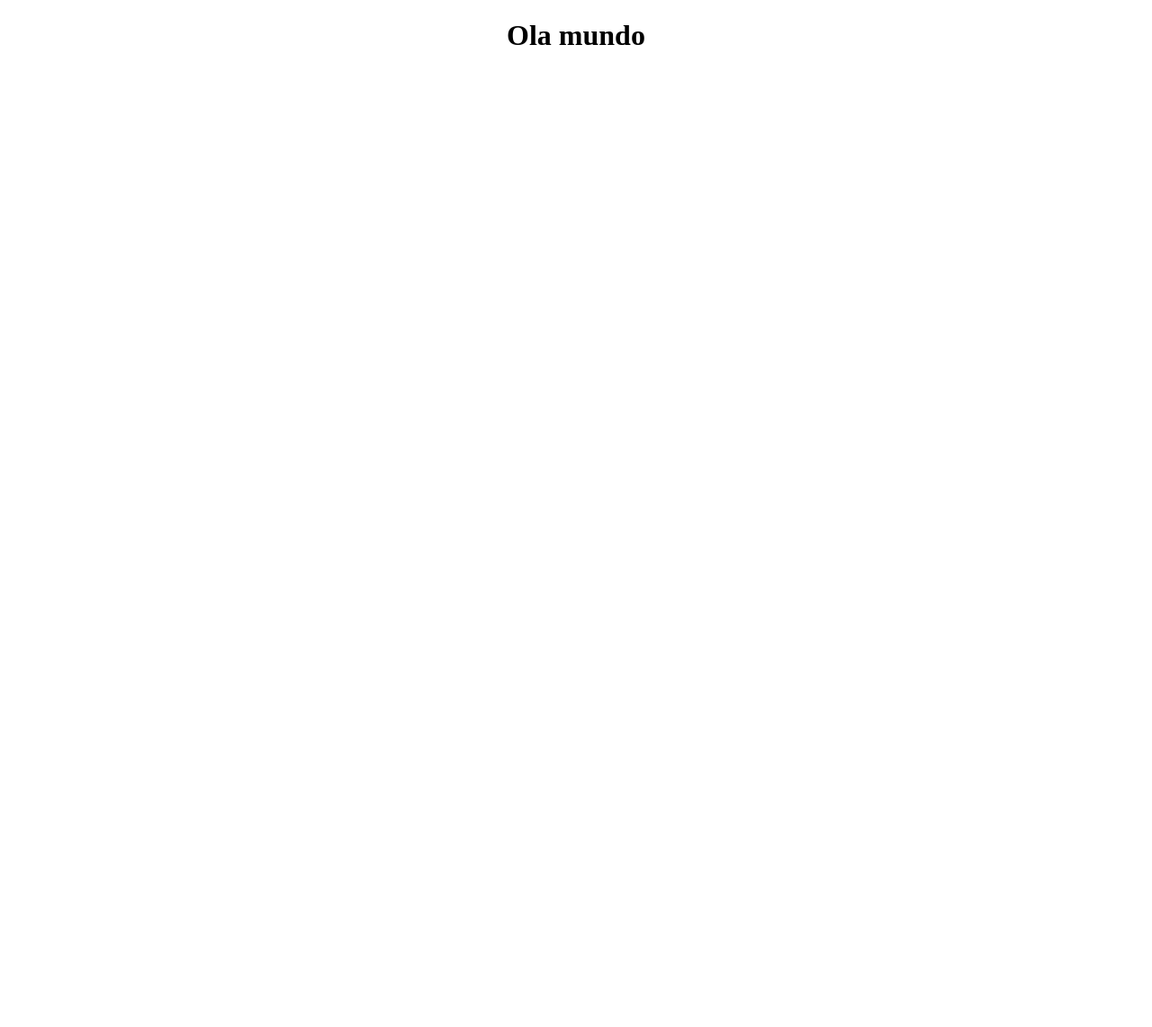
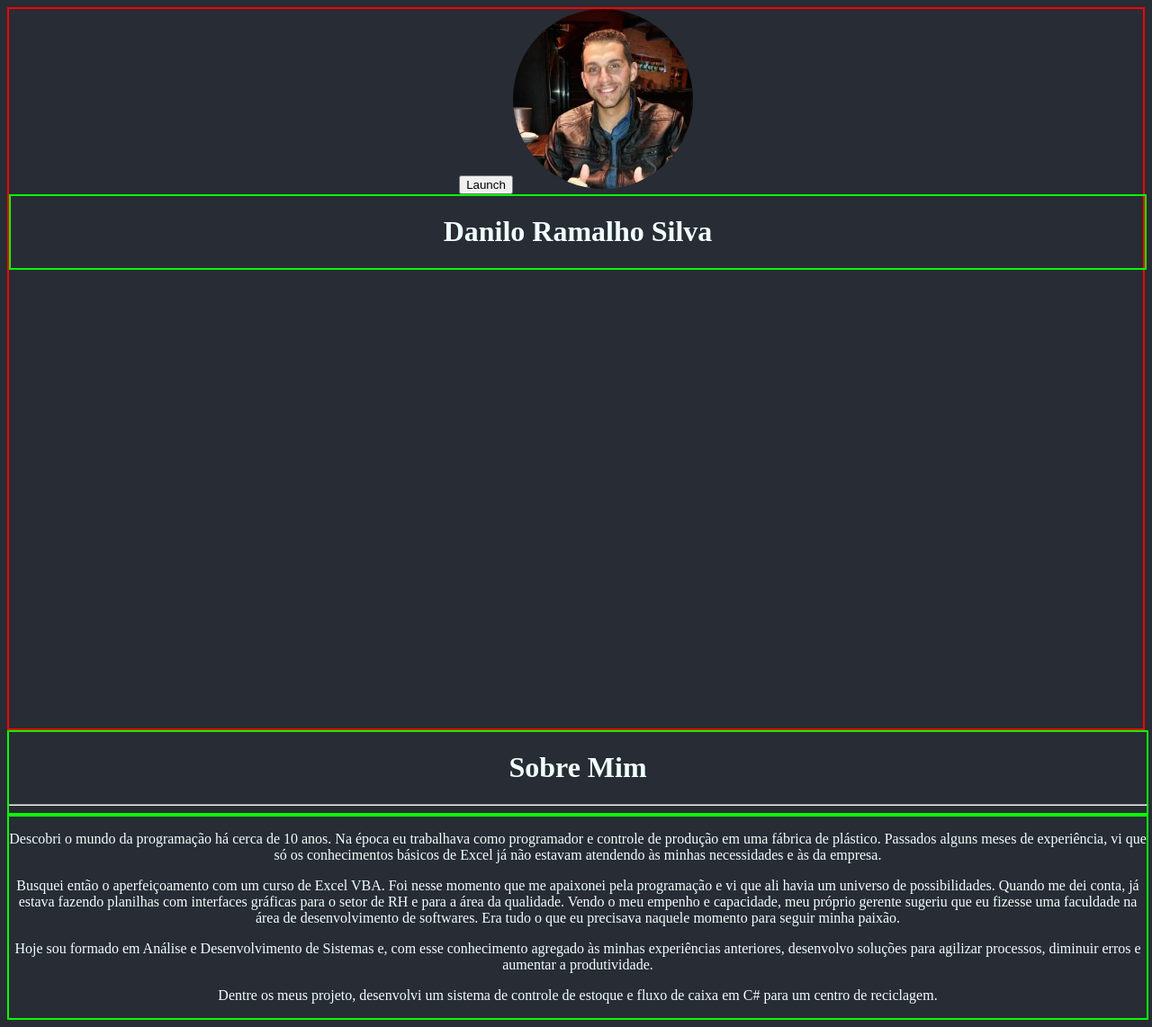
Before and after one commit to DaniloRamalhoSilva/daniloramalhosilva.github.io, a React (Create React App) app: page / in a window 1280 px wide. Shown: the whole page at 90% size. Before the commit the page ends 800 px from the top, so only its background shows below. Built offline with nearby package versions, Linux system fonts and the light colour scheme.

Commit message:
Criando home

```diff
--- a/package.json
+++ b/package.json
@@ -9,8 +9,10 @@
     "@testing-library/jest-dom": "^5.16.5",
     "@testing-library/react": "^13.4.0",
     "@testing-library/user-event": "^13.5.0",
+    "bootstrap": "^5.2.2",
     "gh-pages": "^4.0.0",
     "react": "^18.2.0",
+    "react-bootstrap": "^2.5.0",
     "react-dom": "^18.2.0",
     "react-scripts": "5.0.1",
     "web-vitals": "^2.1.4"
--- a/src/App.css
+++ b/src/App.css
@@ -1,38 +1,21 @@
-.App {
+body {
+  background-color: #282c34;
+  color: azure;
   text-align: center;
 }
 
-.App-logo {
-  height: 40vmin;
-  pointer-events: none;
+.testRowHome {
+ border: solid 2px red;
+ height: 100vh;
+
 }
 
-@media (prefers-reduced-motion: no-preference) {
-  .App-logo {
-    animation: App-logo-spin infinite 20s linear;
-  }
+.testCol {
+  border: solid 2px rgb(9, 255, 0);
+  width: 100%;
 }
 
-.App-header {
-  background-color: #282c34;
-  min-height: 100vh;
-  display: flex;
-  flex-direction: column;
-  align-items: center;
-  justify-content: center;
-  font-size: calc(10px + 2vmin);
-  color: white;
+.fotoHome {
+  width: 200px;
+  border-radius: 100%;
 }
-
-.App-link {
-  color: #61dafb;
-}
-
-@keyframes App-logo-spin {
-  from {
-    transform: rotate(0deg);
-  }
-  to {
-    transform: rotate(360deg);
-  }
-}
--- a/src/App.js
+++ /dev/null
@@ -1,11 +0,0 @@
-import './App.css';
-
-function App() {
-  return (
-    <div className="App">
-      <h1>Ola mundo</h1>
-    </div>
-  );
-}
-
-export default App;
--- /dev/null
+++ b/src/App.jsx
@@ -0,0 +1,16 @@
+import Home from './pages/Home';
+import Sobre from './pages/Sobre';
+import './App.css';
+
+import Container from 'react-bootstrap/Container';
+
+function App() {
+  return (
+    <Container>
+      <Home></Home>
+      <Sobre></Sobre>
+    </Container>
+  );
+}
+
+export default App;
--- /dev/null
+++ b/src/pages/Home.jsx
@@ -0,0 +1,35 @@
+import React, { useState } from 'react';
+import foto from '../Images/69921664.jpeg'
+
+import { Row, Col, Button, Offcanvas } from 'react-bootstrap';
+
+function Home() {
+  const [show, setShow] = useState(false);
+
+  const handleClose = () => setShow(false);
+  const handleShow = () => setShow(true);
+
+  return (
+    <Row className='testRowHome'>
+      <Button variant="primary" onClick={handleShow}>
+        Launch
+      </Button>
+
+      <Offcanvas show={show} onHide={handleClose}>
+        <Offcanvas.Header closeButton>
+          <Offcanvas.Title>Offcanvas</Offcanvas.Title>
+        </Offcanvas.Header>
+        <Offcanvas.Body>
+          Some text
+        </Offcanvas.Body>
+      </Offcanvas>
+
+      <img className='fotoHome' src={foto} alt="" />
+      <Col className='testCol'>
+        <h1>Danilo Ramalho Silva</h1>
+      </Col>
+    </Row>
+  );
+}
+
+export default Home;
--- /dev/null
+++ b/src/pages/Sobre.jsx
@@ -0,0 +1,32 @@
+import React from 'react';
+
+import Row from 'react-bootstrap/Row';
+import Col from 'react-bootstrap/Col';
+
+function Sobre() {
+  return (
+    <Row className='testRow'>
+      <Col  className='testCol'>
+        <h1>Sobre Mim</h1>
+        <hr />
+      </Col>
+      <Col  className='testCol'>
+        <p>
+          Descobri o mundo da programação há cerca de 10 anos. Na época eu trabalhava como programador e controle de produção em uma fábrica de plástico. Passados alguns meses de experiência, vi que só os conhecimentos básicos de Excel já não estavam atendendo às minhas necessidades e às da empresa.
+        </p>
+        <p>
+          Busquei então o aperfeiçoamento com um curso de Excel VBA. Foi nesse momento que me apaixonei pela programação e vi que ali havia um universo de possibilidades. Quando me dei conta, já estava fazendo planilhas com interfaces gráficas para o setor de RH e para a área da qualidade. Vendo o meu empenho e capacidade, meu próprio gerente sugeriu que eu fizesse uma faculdade na área de desenvolvimento de softwares. Era tudo o que eu precisava naquele momento para seguir minha paixão.
+        </p>
+        <p>
+        Hoje sou formado em Análise e Desenvolvimento de Sistemas e, com esse conhecimento agregado às minhas experiências anteriores, desenvolvo soluções para agilizar processos, diminuir erros e aumentar a produtividade.
+        </p>
+        <p>
+        Dentre os meus projeto, desenvolvi um sistema de controle de estoque e fluxo de caixa em C# para um centro de reciclagem.
+        </p>
+
+      </Col>
+    </Row>
+  );
+}
+
+export default Sobre;
```
Also changed, not shown: src/Images/69921664.jpeg (added), 1 other file (tests, documents, lock files or other folders).
